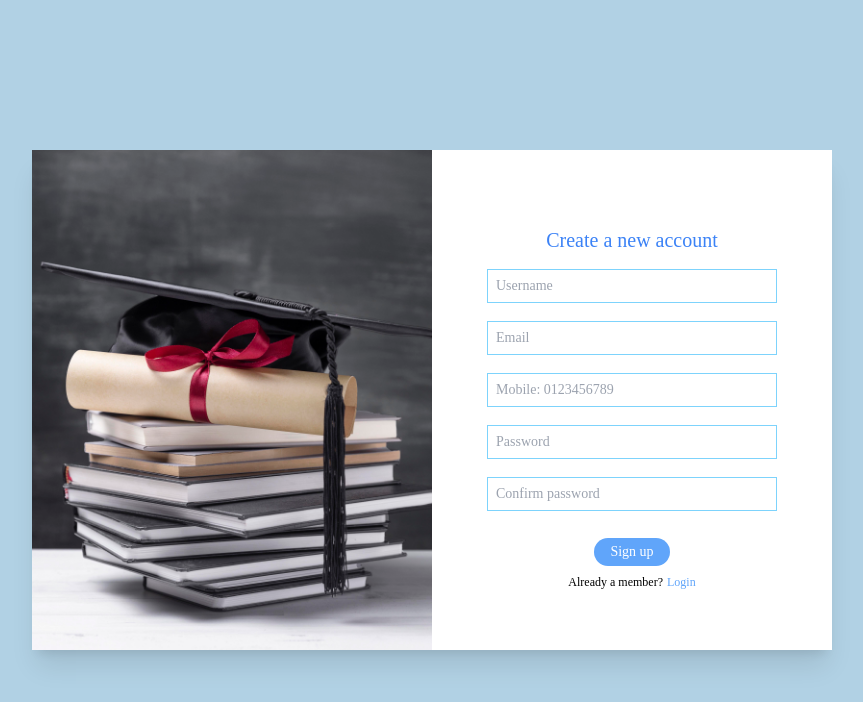
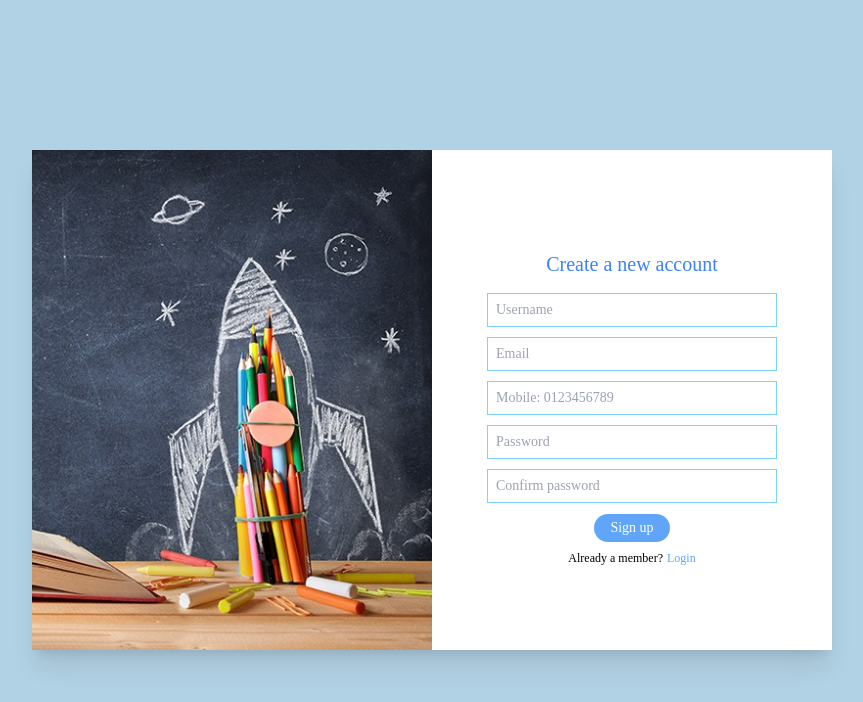
Before and after one commit to Mujmondo/Frontend-task, a React (Create React App) app: page /register in a window 1280 px wide. Shown: the top 702 px of the page, without its empty margins (208-1071 px from the left). Built offline with nearby package versions, Linux system fonts and the light colour scheme.

Commit message:
implemented error handling and welcome page

```diff
--- a/public/index.html
+++ b/public/index.html
@@ -1,20 +1,21 @@
 <!DOCTYPE html>
 <html lang="en">
+
 <head>
   <meta charset="utf-8" />
   <link rel="icon" href="%PUBLIC_URL%/favicon.ico" />
   <meta name="viewport" content="width=device-width, initial-scale=1" />
   <meta name="theme-color" content="#000000" />
-    <meta
-      name="description"
-      content="Web site created using create-react-app"/>
+  <meta name="description" content="Web site created using create-react-app" />
   <link rel="apple-touch-icon" href="%PUBLIC_URL%/logo192.png" />
   <link rel="stylesheet" href="./styles.css">
   <link rel="manifest" href="%PUBLIC_URL%/manifest.json" />
-    <title>React App</title>
+  <title>Frontend Task</title>
 </head>
+
 <body>
   <div id="root"></div>
 
 </body>
+
 </html>
--- a/src/components/Login.jsx
+++ b/src/components/Login.jsx
@@ -1,6 +1,8 @@
 import { useState, useEffect } from "react";
 import { Link, useNavigate } from "react-router-dom";
 import axios from "../api/axios";
+
+
 const Login = () => {
     const navigate = useNavigate();
     const LOGIN_URL = "/login";
@@ -9,11 +11,14 @@ const Login = () => {
     const [errMsg, setErrMsg] = useState('');
     const [errCode, setErrCode] = useState('');
 
+
+    // reset error messages on input value change
     useEffect(() => {
         setErrCode('');
         setErrMsg('');
     }, [username, password]);
 
+    // form submit function
     const handleSubmit = async (e) => {
         e.preventDefault();
 
@@ -24,11 +29,11 @@ const Login = () => {
             console.log(JSON.stringify(reponse?.data));
             setUsername('');
             setPassword('');
+            alert('logged in successfully!')
             navigate('/');
         }
         catch (err) {
-            if (!err?.reponse){
-                console.log(err);
+            if (!err?.reponse) {
                 setErrCode(err.response.data.code);
                 setErrMsg(err.response.data.message);
             }
@@ -44,13 +49,13 @@ const Login = () => {
                     <form className="text-sm" onSubmit={handleSubmit}>
                         <div className="mb-5">
                             <input className="px-2 py-1.5 ring-1 ring-sky-300 focus:outline-none focus:border-sky-500 focus:ring-2 focus:ring-sky-500 w-72"
-                    onChange={(e)=> setUsername(e.target.value.toLowerCase())}
+                                onChange={(e) => setUsername(e.target.value.toLowerCase())}
                                 value={username}
                                 type="text" placeholder="Username" required />
                         </div>
                         <div className="mb-5">
                             <input className="px-2 py-1.5 ring-1 ring-sky-300 focus:outline-none focus:border-sky-500 focus:ring-2 focus:ring-sky-500 w-72"
-                    onChange={(e)=> setPassword(e.target.value)}
+                                onChange={(e) => setPassword(e.target.value)}
                                 value={password}
                                 type="password" placeholder="Password" minLength={8} required />
                         </div>
--- a/src/components/Signup.jsx
+++ b/src/components/Signup.jsx
@@ -1,6 +1,7 @@
 import { useState, useEffect } from "react";
 import { Link, useNavigate } from "react-router-dom";
 import axios from "../api/axios";
+
 
 const Signup = () => {
     const navigate = useNavigate();
@@ -12,11 +13,14 @@ const Signup = () => {
     const [email, setEmail] = useState('');
     const [errMsg, setErrMsg] = useState('');
     const [errCode, setErrCode] = useState('');
+
+    // reset error messages on input value change
     useEffect(() => {
         setErrCode('');
         setErrMsg('');
     }, [username, mobile, email, password, password2]);
 
+    // form submit function
     const handleSubmit = async (e) => {
         e.preventDefault();
 
@@ -30,11 +34,11 @@ const Signup = () => {
             setMobile('');
             setPassword('');
             setPassword2('');
+            alert('Signed up successfully!')
             navigate('/login');
         }
         catch (err) {
-            if (!err?.reponse){
-                console.log(err);
+            if (!err?.reponse) {
                 setErrCode(err.response.data.code);
                 setErrMsg(err.response.data.message);
             }
@@ -48,37 +52,57 @@ const Signup = () => {
                 <div className="signup-form text-center">
                     <h1 className=" text-xl font-medium text-blue-500 my-4">Create a new account</h1>
                     <form onSubmit={handleSubmit} className="text-sm">
-                        <input className="mb-5 px-2 py-1.5 ring-1 ring-sky-300 focus:outline-none focus:border-sky-500 focus:ring-2 focus:ring-sky-500 w-72"
+                        <div className="mb-2">
+                            <input className="mb-1 px-2 py-1.5 ring-1 ring-sky-300 focus:outline-none focus:border-sky-500 focus:ring-2 focus:ring-sky-500 w-72"
                                 onChange={(e) => setUsername(e.target.value.toLowerCase())}
+                                pattern="^[A-Za-z0-9_-]{3,16}$"
                                 value={username}
-                            type="text" placeholder="Username" required /><br />
-
-                        <input className="mb-5 px-2 py-1.5 ring-1 ring-sky-300 focus:outline-none focus:border-sky-500 focus:ring-2 focus:ring-sky-500 w-72"
+                                type="text" placeholder="Username" required />
+                            <span className="text-red-600 text-xs error-check">Enter something between 3-20 characters!</span>
+                        </div>
+                        <div className="mb-2">
+                            <input className="mb-1 px-2 py-1.5 ring-1 ring-sky-300 focus:outline-none focus:border-sky-500 focus:ring-2 focus:ring-sky-500 w-72"
                                 onChange={(e) => setEmail(e.target.value)}
                                 value={email}
-                            type="email" placeholder="Email" required /><br />
+                                pattern="[^@\s]+@[^@\s]+\.[^@\s]+"
+                                type="email" placeholder="Email" required />
+                            <span className="text-red-600 text-xs error-check">Enter a valid email address!</span>
+                        </div>
 
-                        <input className="mb-5 px-2 py-1.5 ring-1 ring-sky-300 focus:outline-none focus:border-sky-500 focus:ring-2 focus:ring-sky-500 w-72"
+                        <div className="mb-2">
+                            <input className="mb-1 px-2 py-1.5 ring-1 ring-sky-300 focus:outline-none focus:border-sky-500 focus:ring-2 focus:ring-sky-500 w-72"
                                 onChange={(e) => setMobile(e.target.value)}
                                 value={mobile}
-                            type="tel" placeholder="Mobile: 0123456789" pattern="[0]{1}[1,9]{1}[0-9]{8}" required /><br />
+                                type="tel" placeholder="Mobile: 0123456789" pattern="[0]{1}[1,9]{1}[0-9]{8}" required />
+                            <span className="text-red-600 text-xs error-check">Enter a valid phone number!</span>
+                        </div>
 
-                        <input className="mb-5 px-2 py-1.5 ring-1 ring-sky-300 focus:outline-none focus:border-sky-500 focus:ring-2 focus:ring-sky-500 w-72"
+                        <div className="mb-2">
+                            <input className="mb-1 px-2 py-1.5 ring-1 ring-sky-300 focus:outline-none focus:border-sky-500 focus:ring-2 focus:ring-sky-500 w-72"
                                 onChange={(e) => setPassword(e.target.value)}
                                 value={password}
-                            type="password" placeholder="Password" minLength="8" required /><br />
+                                pattern="^(?=.*[a-z])(?=.*[A-Z])(?=.*\d)(?=.*[@$!%*?&])[A-Za-z\d@$!%*?&]{8,}$"
+                                type="password" placeholder="Password" minLength="8" required />
+                            <span className="text-red-600 text-xs error-check">Password should be at least 8 characters with a number, uppercase letter and a special character!</span>
+                        </div>
 
-                        <input className={password2 === password? 'mb-5 px-2 py-1.5 ring-1 ring-sky-300 focus:outline-none focus:border-sky-500 focus:ring-2 focus:ring-sky-500 w-72':
-                        'mb-5 px-2 py-1.5 ring-1 ring-sky-300 focus:outline-none focus:border-sky-500 focus:ring-2 focus:ring-red-500 w-72'}
+                        <div className="mb-2">
+                            <input className={password2 === password ? 'mb-1 px-2 py-1.5 ring-1 ring-sky-300 focus:outline-none focus:border-sky-500 focus:ring-2 focus:ring-sky-500 w-72' :
+                                'mb-1 px-2 py-1.5 ring-1 ring-sky-300 focus:outline-none focus:border-sky-500 focus:ring-2 focus:ring-red-500 w-72'}
                                 onChange={(e) => setPassword2(e.target.value)}
                                 value={password2}
-                            type="password" placeholder="Confirm password" minLength="8" required /><br />
+                                pattern={password}
+                                type="password" placeholder="Confirm password" minLength="8" required />
+                            <span className="text-red-600 text-xs error-check">Passwords do not match!</span>
+                        </div>
+
                         <p className="text-xs text-black-500 mb-2 mx-3">
                             <p className="text-sm text-red-500">{errCode}</p>{errMsg}</p>
                         <button
                             className="mb-2 bg-blue-400 px-4 py-1 rounded-full text-white hover:bg-blue-500 focus:ring-2 focus:ring-blue-300"
                         >Sign up</button>
                     </form>
+
                     <p className="text-xs"><span className="mr-1">Already a member?</span>
                         <Link to="/login" className="text-blue-400 hover:text-blue-600">Login</Link></p>
                 </div>
--- a/src/components/Welcome.jsx
+++ b/src/components/Welcome.jsx
@@ -3,14 +3,14 @@ import { Link } from "react-router-dom";
 const Welcome = () => {
     return (
         <div className="welcome-page">
-             <div className="container flex h-screen justify-center items-center">
-            <div className="form-container bg-white shadow-xl justify-center">
-                <div className="mb-30 w-full m-2 p-2"><Link to="/login">Signout</Link></div>
-                <h1 className="text-center text-2xl">Hello, {}</h1>
+            <div className="container flex justify-center items-center mx-auto min-h-screen">
+                <div className="form-container bg-white shadow-xl w-full">
+                    <div className="bg-gray-200 w-full py-2"><Link to="/login" className="bg-sky-500 px-3 py-2.5 text-white">Logout</Link></div>
+                    <div className="w-full bg-gray-400 h-full text-white flex items-center justify-center text-center text-2xl">Hello!</div>
                 </div>
-                </div>
+            </div>
         </div>
-     );
+    );
 }
 
 export default Welcome;
--- a/src/index.css
+++ b/src/index.css
@@ -10,25 +10,34 @@ body {
   width: 100%;
 }
 
-.form-container{
-   max-width: 800px;
-   height: 500px;
+.form-container {
+  max-width: 800px;
+  height: 500px;
 }
 
-.login-form, .signup-form{
+.login-form,
+.signup-form {
   width: 400px;
 }
 
-.form-wallpaper{
+.form-wallpaper {
   width: 400px;
   background-image: url(./images/wallpaper.jpg);
   background-position: left center;
   background-size: cover;
 }
 
-.form-wallpaper-2{
+.form-wallpaper-2 {
   width: 400px;
   background-image: url(./images/wallpaper2.jpg);
-  background-position: center;
+  background-position: right center;
   background-size: cover;
 }
+
+.error-check {
+  display: none;
+}
+
+input:focus:invalid~.error-check {
+  display: block;
+}
```
Also changed, not shown: src/images/wallpaper2.jpg. Lines whose indentation alone changed are shown as unchanged.
